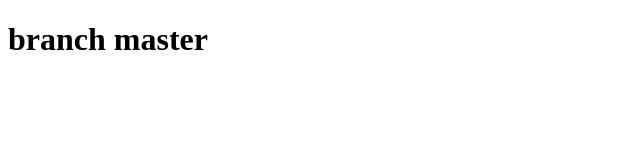
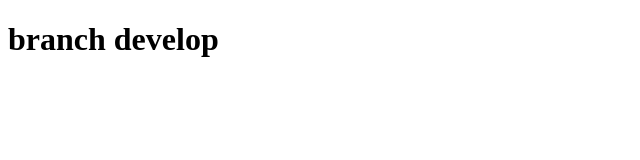
Before and after one commit to ZahraPariska/UIUX_Zahra-Pariska, a plain HTML site: page 2_Version Control and Management (Git)/Praktikum/index.html in a window 1280 px wide. Shown: the full height of the page, 0-640 px from the left. Drawn offline with Linux system fonts and the light colour scheme.

Commit message:
branch develop

```diff
--- a/2_Version Control and Management (Git)/Praktikum/index.html
+++ b/2_Version Control and Management (Git)/Praktikum/index.html
@@ -7,6 +7,6 @@
     <title>Document</title>
 </head>
 <body>
-    <h1>branch master</h1>
+    <h1>branch develop</h1>
 </body>
 </html>
```
